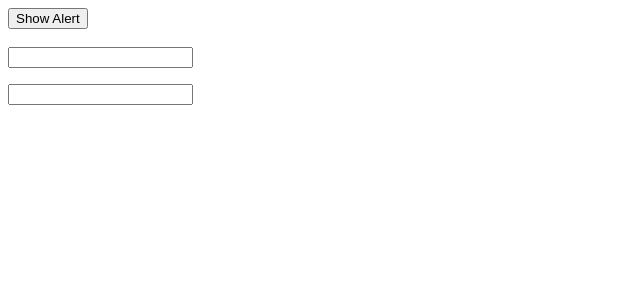
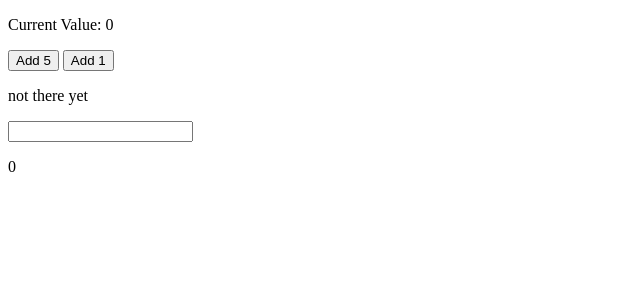
Before and after one commit to mislavsraka/Vue-project, a Vue app: page / in a window 1280 px wide. Shown: the top 300 px of the page, without its empty margins (0-640 px from the left). Built offline with nearby package versions, Linux system fonts and the light colour scheme.

Commit message:
Exercise 3 done, computed and watch

```diff
--- a/index.html
+++ b/index.html
@@ -7,18 +7,18 @@
   </head>
   <body>
     <div id="exercise">
-  		<!-- 1) Show an alert when the Button gets clicked -->
-  		<button v-on:click="alertMe">Show Alert</button>
-  		<!-- 2) Listen to the "keydown" event and store the value in a data property (hint: event.target.value gives you the value) -->
-	    <div><br>
-	        <input type="text" v-on:keydown="value = $event.target.value">
-	        <p>{{ value }}</p>
-	    </div>
-	    <!-- 3) Adjust the example from 2) to only fire if the "key down" is the ENTER key -->
-	    <div>
-        	<input type="text" v-on:keydown.enter="value = $event.target.value">
-       		<p>{{ value }}</p>
-    	</div>
-	</div>
+    <!-- 1) Show a "result" of 'not there yet' as long as "value" is not equal to 37 - you can change "value" with the buttons. Print 'done' once you did it -->
+    <div>
+        <p>Current Value: {{ value }}</p>
+        <button @click="value += 5">Add 5</button>
+        <button @click="value += 1">Add 1</button>
+        <p>{{ result }}</p>
+    </div>
+    <!-- 2) Watch for changes in the "result" and reset the "value" after 5 seconds (hint: setTimeout(..., 5000) -->
+    <div>
+        <input type="text">
+        <p>{{ value }}</p>
+    </div>
+</div>
   </body>
 </html>
--- a/src/main.js
+++ b/src/main.js
@@ -10,11 +10,19 @@
 new Vue({
 	el: '#exercise',
   data: {
-  	value: ''
+  	value: 0,
   },
-  methods: {
-  	alertMe: function() {
-  		alert('Alert!');
+  computed: {
+  	result: function() {
+  		return this.value == 37 ? 'done' : 'not there yet';
+  	}
+  },
+  watch: {
+  	result: function() {
+  		var vm = this;
+  		setTimeout(function() {
+  			vm.value = 0;
+  		}, 5000);
     }
   }
 });
```
